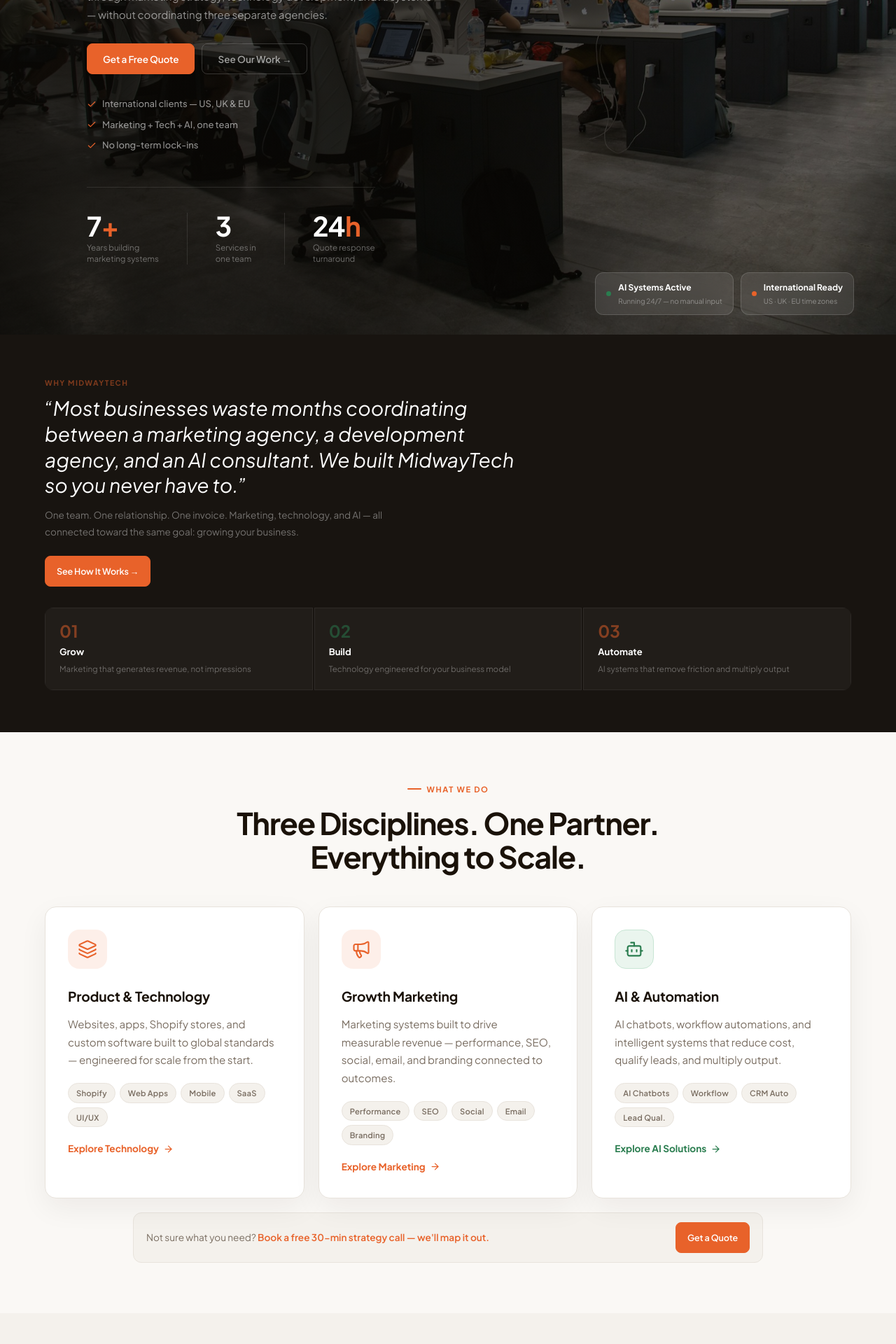
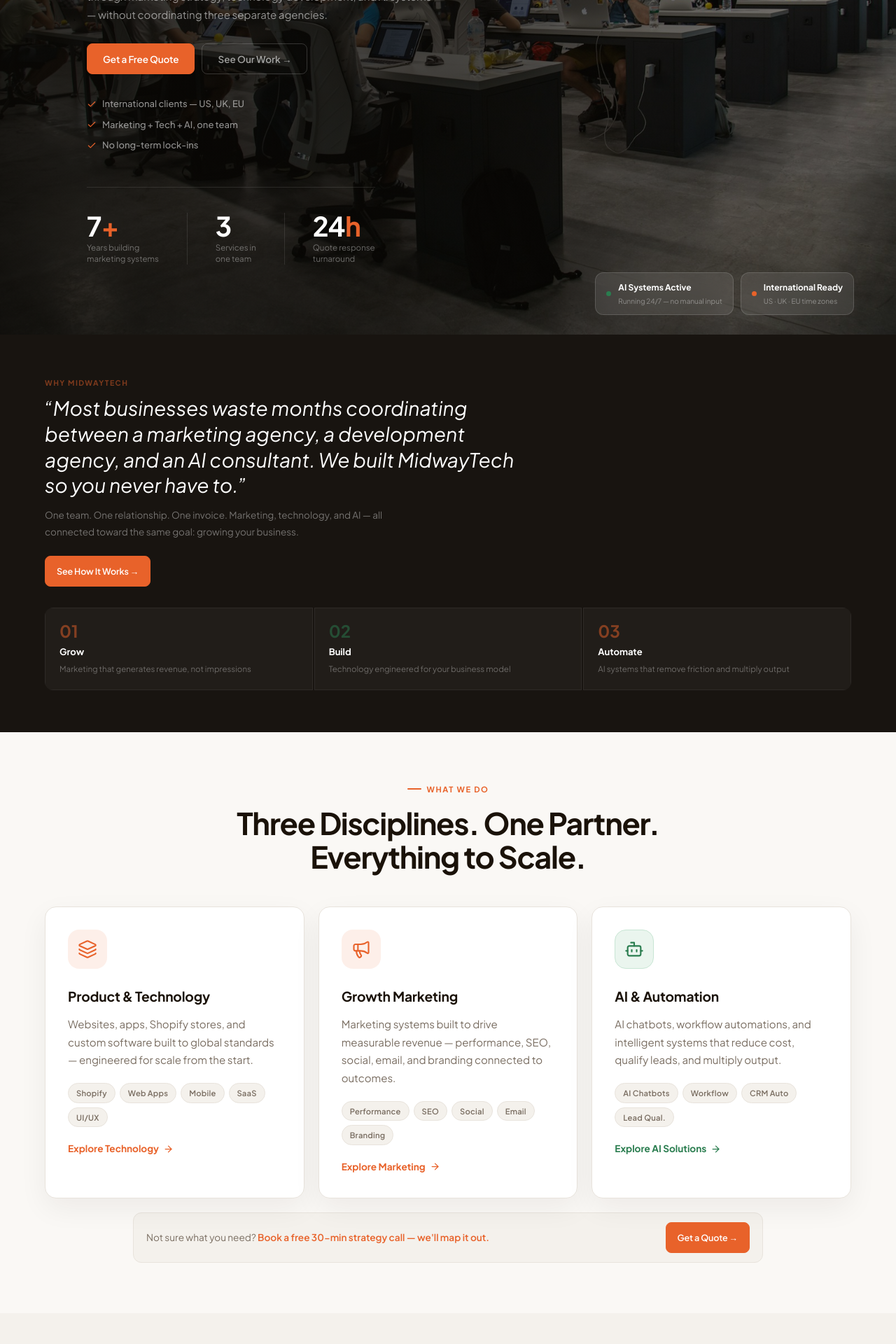
Before and after one commit to midwaytech2026-commits/midway-tech-website, a React (Vite) app in the folder client/: page / in a window 1280 px wide. Shown: the part 480-2400 px from the top of the page at 70% size. Built offline with nearby package versions, Linux system fonts and the light colour scheme; no server answers.

Commit message:
qa: finalize site match with html sample

```diff
--- a/client/src/components/sections/Hero.tsx
+++ b/client/src/components/sections/Hero.tsx
@@ -4,7 +4,7 @@
 import './Hero.css'
 
 const bullets = [
-  'International clients — US, UK & EU',
+  'International clients — US, UK, EU',
   'Marketing + Tech + AI, one team',
   'No long-term lock-ins',
 ]
--- a/client/src/components/sections/Services.tsx
+++ b/client/src/components/sections/Services.tsx
@@ -72,7 +72,7 @@
         <span className="wwd-notsure-text">
           Not sure what you need? <Link to="/contact">Book a free 30-min strategy call — we&apos;ll map it out.</Link>
         </span>
-        <Link to="/get-quote" className="btn-primary wwd-notsure-cta">Get a Quote</Link>
+        <Link to="/get-quote" className="btn-primary wwd-notsure-cta">Get a Quote →</Link>
       </div>
     </section>
   )
```
